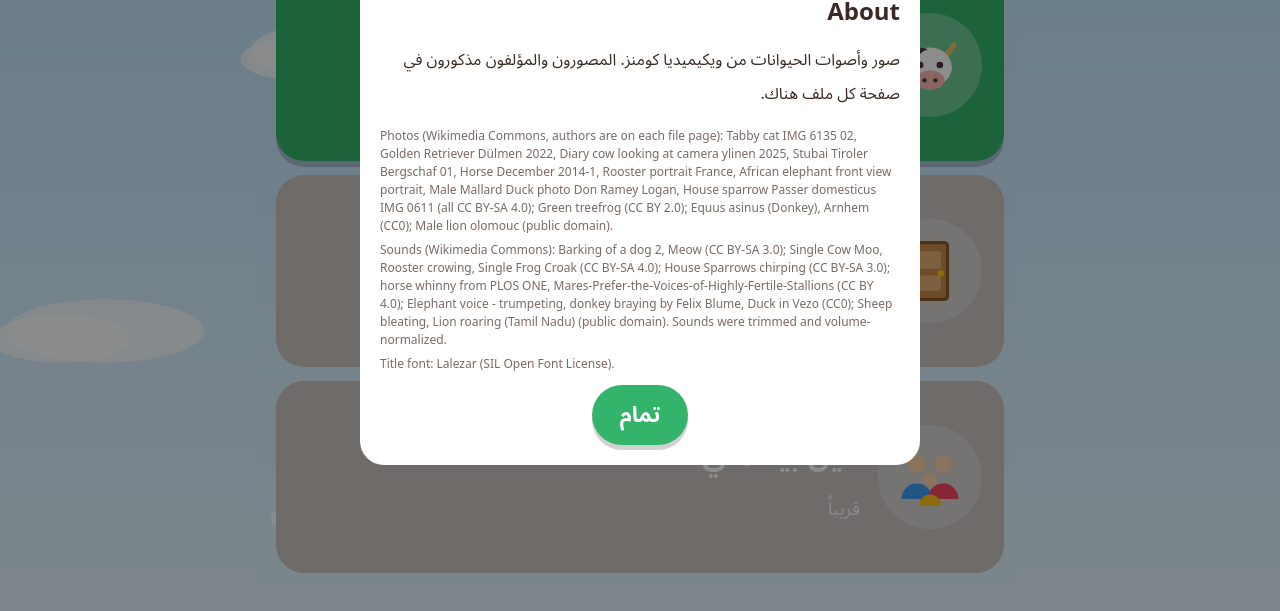
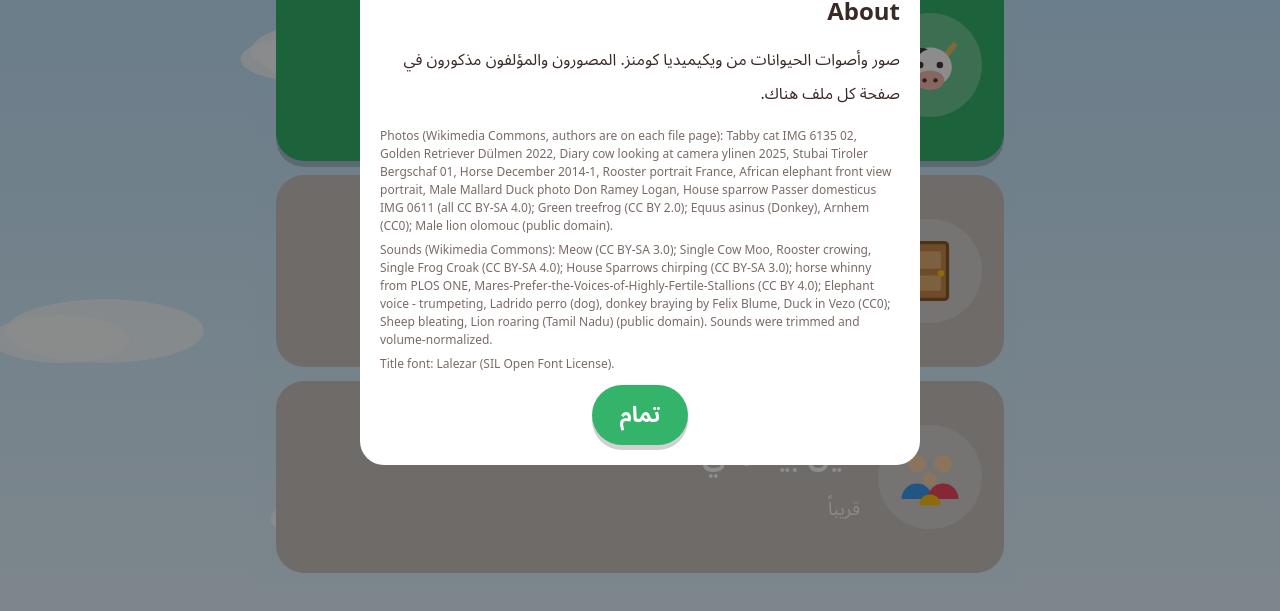
Before and after one commit to malakfarag-eg/who-is-speaking, a plain HTML site: page index.html in a window 1280 px wide. Both pictures are taken after a click on the button "عن اللعبة". Shown: the part 181-792 px from the top of the page. Drawn offline with Linux system fonts and the light colour scheme.

Commit message:
Update sound descriptions in index.html

```diff
--- a/index.html
+++ b/index.html
@@ -18,7 +18,7 @@
   <p>صور وأصوات الحيوانات من ويكيميديا كومنز. المصورون والمؤلفون مذكورون في صفحة كل ملف هناك.</p>
   <div class="credits" dir="ltr">
     <p>Photos (Wikimedia Commons, authors are on each file page): Tabby cat IMG 6135 02, Golden Retriever Dülmen 2022, Diary cow looking at camera ylinen 2025, Stubai Tiroler Bergschaf 01, Horse December 2014-1, Rooster portrait France, African elephant front view portrait, Male Mallard Duck photo Don Ramey Logan, House sparrow Passer domesticus IMG 0611 (all CC BY-SA 4.0); Green treefrog (CC BY 2.0); Equus asinus (Donkey), Arnhem (CC0); Male lion olomouc (public domain).</p>
-    <p>Sounds (Wikimedia Commons): Barking of a dog 2, Meow (CC BY-SA 3.0); Single Cow Moo, Rooster crowing, Single Frog Croak (CC BY-SA 4.0); House Sparrows chirping (CC BY-SA 3.0); horse whinny from PLOS ONE, Mares-Prefer-the-Voices-of-Highly-Fertile-Stallions (CC BY 4.0); Elephant voice - trumpeting, donkey braying by Felix Blume, Duck in Vezo (CC0); Sheep bleating, Lion roaring (Tamil Nadu) (public domain). Sounds were trimmed and volume-normalized.</p>
+    <p>Sounds (Wikimedia Commons): Meow (CC BY-SA 3.0); Single Cow Moo, Rooster crowing, Single Frog Croak (CC BY-SA 4.0); House Sparrows chirping (CC BY-SA 3.0); horse whinny from PLOS ONE, Mares-Prefer-the-Voices-of-Highly-Fertile-Stallions (CC BY 4.0); Elephant voice - trumpeting, Ladrido perro (dog), donkey braying by Felix Blume, Duck in Vezo (CC0); Sheep bleating, Lion roaring (Tamil Nadu) (public domain). Sounds were trimmed and volume-normalized.</p>
     <p>Title font: Lalezar (SIL Open Font License).</p>
   </div>
   <form method="dialog"><button class="btn primary">تمام</button></form>
```
